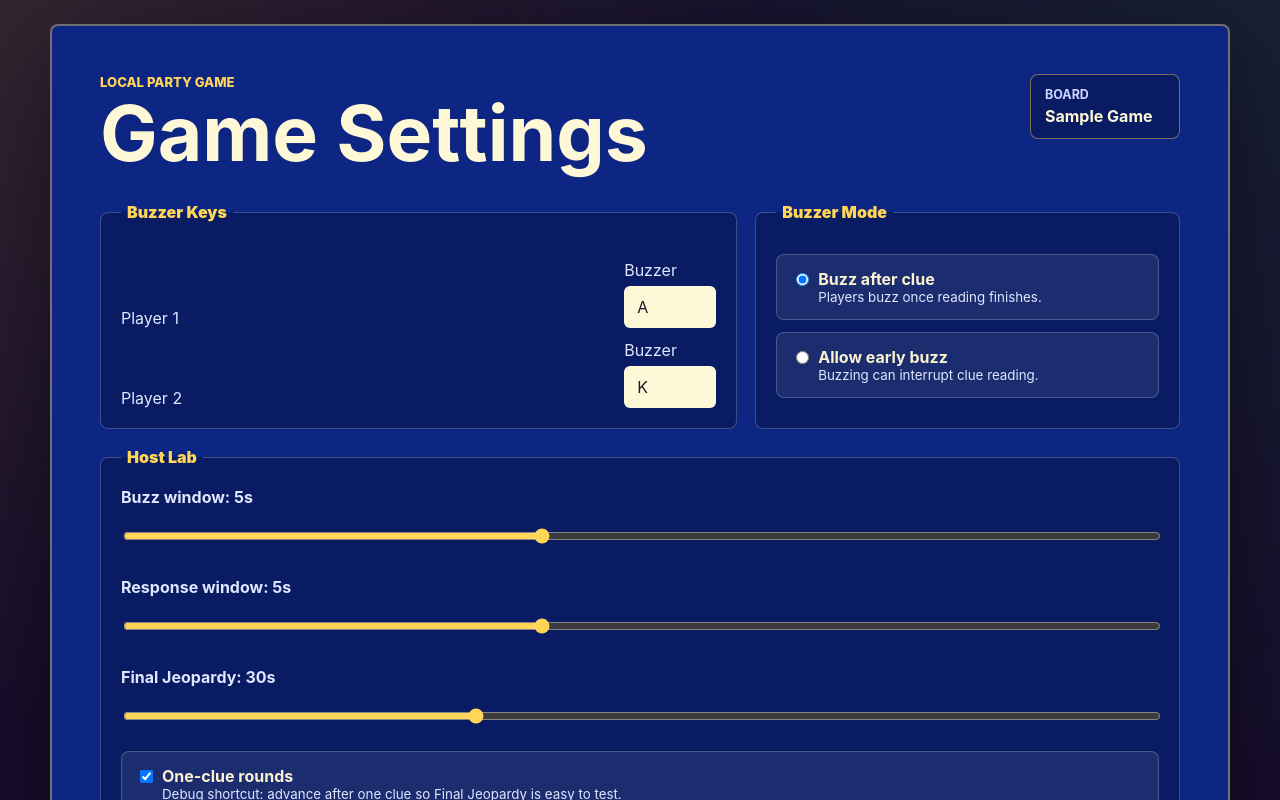
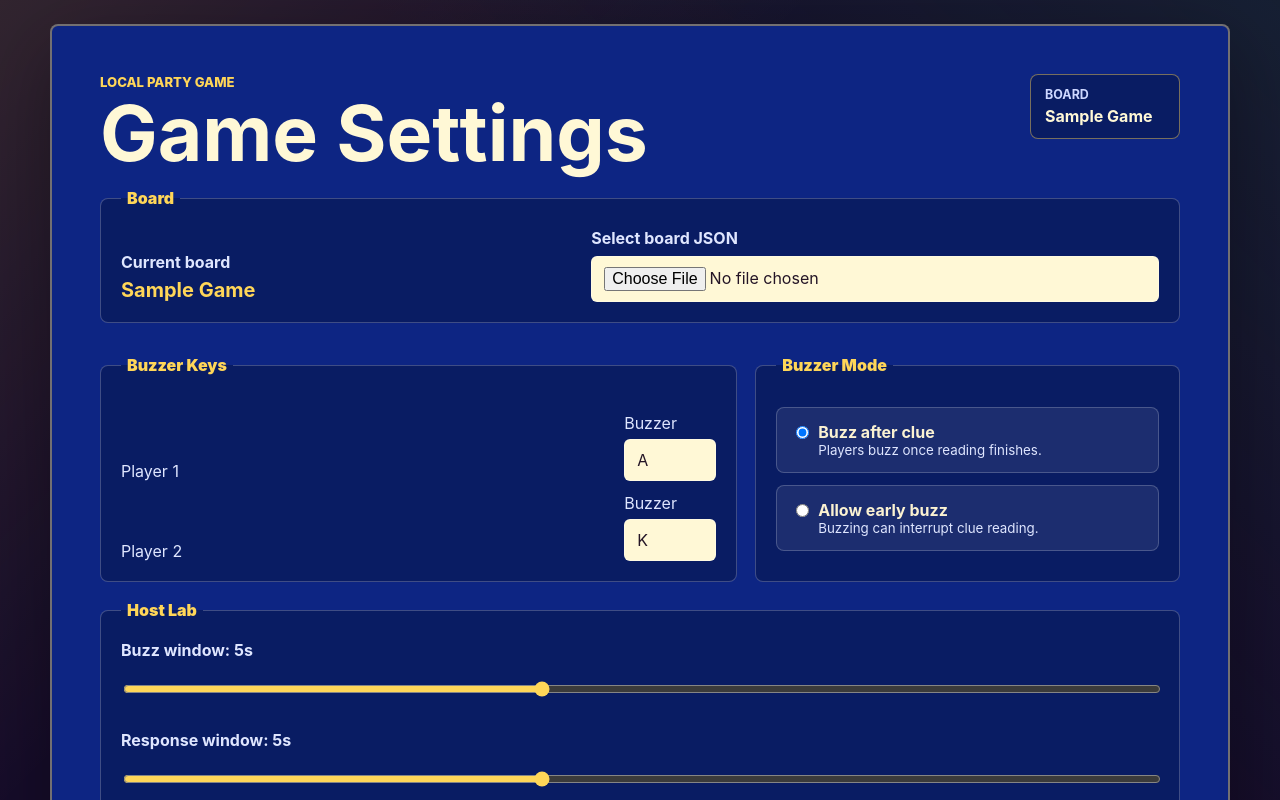
Before and after one commit to sukritganesh/Jeopardy, a React (Vite) app: page / in a window 1280 px wide. Both pictures are taken after a click on the button "Settings". Shown: the top 800 px of the page. Built offline with nearby package versions, Linux system fonts and the light colour scheme.

Commit message:
Added option to select more game boards.

```diff
--- a/src/App.tsx
+++ b/src/App.tsx
@@ -8,6 +8,7 @@ import { FinalStandingsScreen } from './components/FinalStandingsScreen';
 import { RoundTransitionScreen } from './components/RoundTransitionScreen';
 import { SetupScreen } from './components/SetupScreen';
 import { loadBoard } from './game/boardLoader';
+import { validateBoard } from './game/boardValidation';
 import {
   applyFinalJeopardyScores,
   type FinalJudgments,
@@ -49,6 +50,7 @@ function cloneDefaultSetup(): SetupConfig {
 function App() {
   const [screen, setScreen] = useState<AppScreen>('setup');
   const [appData, setAppData] = useState<AppDataState>({ status: 'loading' });
+  const [boardFileError, setBoardFileError] = useState<string | null>(null);
   const [setup, setSetup] = useState<SetupConfig>(() => cloneDefaultSetup());
   const [players, setPlayers] = useState<Player[]>([]);
   const [currentRoundIndex, setCurrentRoundIndex] = useState(0);
@@ -79,6 +81,7 @@ function App() {
         const board = await loadBoard(settings.boardPath);
 
         if (isCurrent) {
+          setBoardFileError(null);
           setSetup(setupFromSettings(settings));
           setTimerRemaining(settings.buzzWindowSeconds);
           setAppData({ status: 'ready', board, settings });
@@ -304,6 +307,31 @@ function App() {
 
   function handleDebugAdvanceChange(enabled: boolean) {
     setSetup((current) => ({ ...current, debugAdvanceAfterOneClue: enabled }));
+  }
+
+  async function handleBoardFileSelect(file: File) {
+    setBoardFileError(null);
+
+    try {
+      const board = validateBoard(JSON.parse(await file.text()));
+      const settings = appData.status === 'ready' ? appData.settings : DEFAULT_SETTINGS;
+
+      setAppData({ status: 'ready', board, settings });
+      setCurrentRoundIndex(0);
+      setCompletedRoundIndex(null);
+      setSelectedClue(null);
+      setSelectedClueKeys(new Set());
+      setAttemptedPlayerIds(new Set());
+      setBuzzedPlayerId(null);
+      setDailyDoubleWager(null);
+      setClueIsBeingRead(false);
+      setFinalWagers({});
+      setFinalJudgments({});
+      setFinalResponseIsRevealed(false);
+      setFinalClueIsBeingRead(false);
+    } catch (error: unknown) {
+      setBoardFileError(error instanceof Error ? error.message : 'Could not load that board file.');
+    }
   }
 
   function handleStartGame() {
@@ -577,6 +605,8 @@ function App() {
         boardTitle={appData.board?.title}
         boardStatus={appData.status}
         boardError={appData.error}
+        boardFileError={boardFileError ?? undefined}
+        onBoardFileSelect={handleBoardFileSelect}
         onPlayerCountChange={handlePlayerCountChange}
         onPlayerChange={handlePlayerChange}
         onBuzzModeChange={handleBuzzModeChange}
--- a/src/components/SetupScreen.tsx
+++ b/src/components/SetupScreen.tsx
@@ -6,6 +6,8 @@ type SetupScreenProps = {
   boardTitle?: string;
   boardStatus: 'loading' | 'ready' | 'error';
   boardError?: string;
+  boardFileError?: string;
+  onBoardFileSelect: (file: File) => void;
   onPlayerCountChange: (count: number) => void;
   onPlayerChange: (playerId: string, patch: Partial<Pick<Player, 'name' | 'buzzerKey'>>) => void;
   onBuzzModeChange: (buzzMode: BuzzMode) => void;
@@ -21,6 +23,8 @@ export function SetupScreen({
   boardTitle,
   boardStatus,
   boardError,
+  boardFileError,
+  onBoardFileSelect,
   onPlayerCountChange,
   onPlayerChange,
   onBuzzModeChange,
@@ -99,6 +103,32 @@ export function SetupScreen({
           </>
         ) : (
           <>
+            <fieldset className="form-section debug-section">
+              <legend>Board</legend>
+              <div className="board-picker">
+                <div>
+                  <span>Current board</span>
+                  <strong>{boardStatus === 'ready' ? boardTitle : boardStatus}</strong>
+                </div>
+                <label>
+                  <span>Select board JSON</span>
+                  <input
+                    type="file"
+                    accept=".json,application/json"
+                    onChange={(event) => {
+                      const file = event.target.files?.[0];
+                      event.currentTarget.value = '';
+
+                      if (file) {
+                        onBoardFileSelect(file);
+                      }
+                    }}
+                  />
+                </label>
+              </div>
+              {boardFileError && <p className="notice notice--error">{boardFileError}</p>}
+            </fieldset>
+
             <div className="setup-grid">
               <fieldset className="form-section">
                 <legend>Buzzer Keys</legend>
--- a/src/styles.css
+++ b/src/styles.css
@@ -264,6 +264,31 @@ input[type="range"] {
 
 .debug-section {
   margin-top: 18px;
+}
+
+.board-picker {
+  display: grid;
+  grid-template-columns: minmax(0, 0.8fr) minmax(240px, 1fr);
+  gap: 16px;
+  align-items: end;
+}
+
+.board-picker span {
+  display: block;
+  color: #dfe6ff;
+  font-weight: 700;
+}
+
+.board-picker strong {
+  display: block;
+  margin-top: 6px;
+  color: #ffd658;
+  font-size: 1.25rem;
+}
+
+.board-picker label {
+  display: grid;
+  gap: 8px;
 }
 
 .primary-action,
@@ -682,6 +707,7 @@ input[type="range"] {
   }
 
   .setup-grid,
+  .board-picker,
   .scoreboard,
   .setup-actions,
   .clue-status-panel,
```
Also changed, not shown: 2 other files (tests, documents, lock files or other folders).
